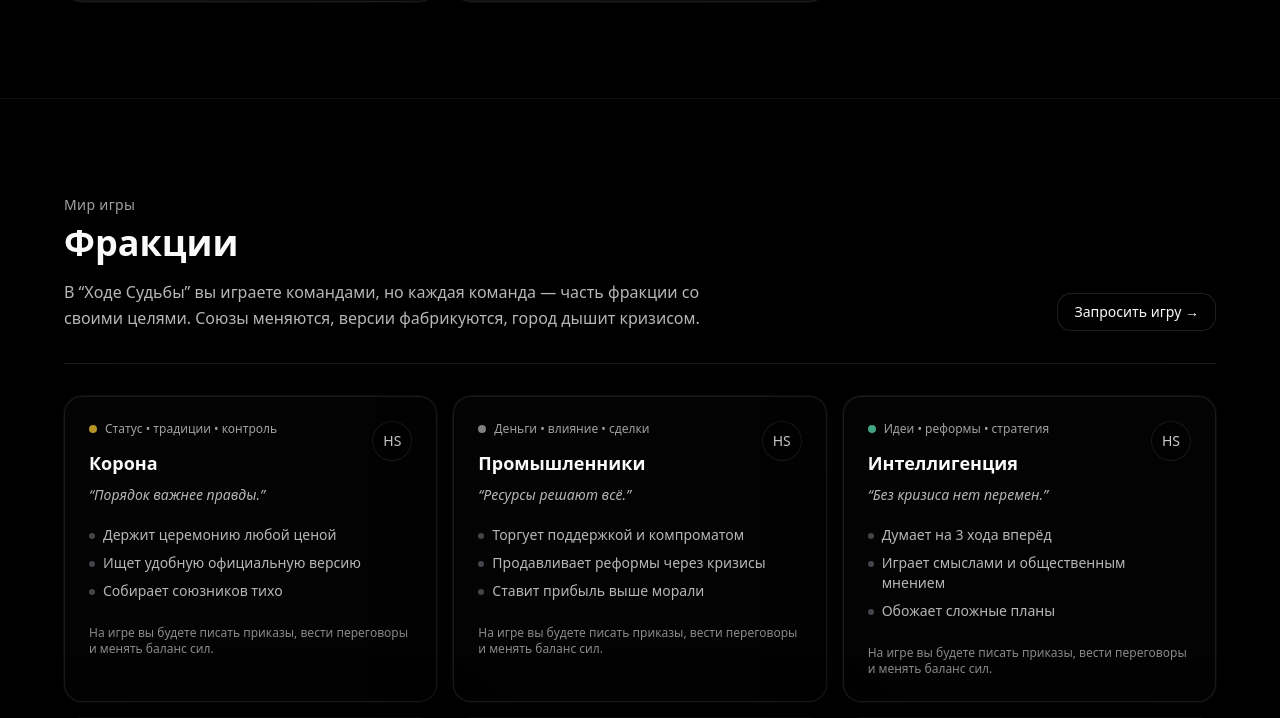
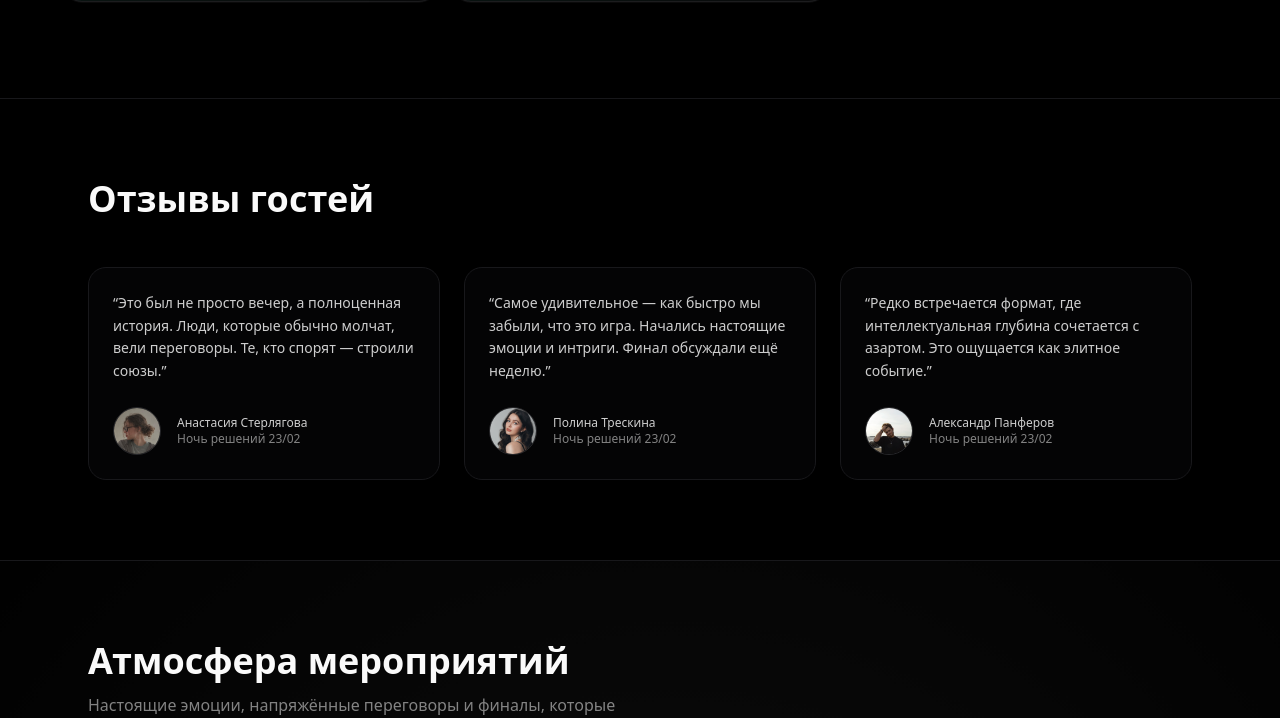
Before and after one commit to Lyzhenkoff/hs-game, a Next.js app: page / in a window 1280 px wide. Shown: the part 1683-2401 px from the top of the page. Built offline with nearby package versions, Linux system fonts and the light colour scheme; grey boxes are pictures that could not be loaded.

Commit message:
limit team size to 8

```diff
--- a/app/page.tsx
+++ b/app/page.tsx
@@ -41,7 +41,7 @@ export default function Home() {
         </AnimatedSection>
           <AnimatedSection id="calendar">
           <CalendarPoster />
-              <FactionsSection />
+              {/*<FactionsSection />*/}
               <TestimonialsSection />
               <GallerySection />
           </AnimatedSection>
--- a/components/site/HeroCarouselBackground.tsx
+++ b/components/site/HeroCarouselBackground.tsx
@@ -16,7 +16,7 @@ export default function HeroBanner() {
     return (
         <>
             <section className="relative overflow-hidden bg-black text-white">
-                <div className="absolute inset-0 bg-[url('/gallery/ПОСТЕР.png')] bg-cover bg-center opacity-30" />
+                <div className="absolute inset-0 bg-[url('public/gallery/poster.png')] bg-cover bg-center opacity-30" />
                 <div className="absolute inset-0 bg-black/60" />
 
                 <div className="relative mx-auto max-w-6xl px-6 py-28 md:py-36">
```
Also changed, not shown: 1 other file (tests, documents, lock files or other folders).
